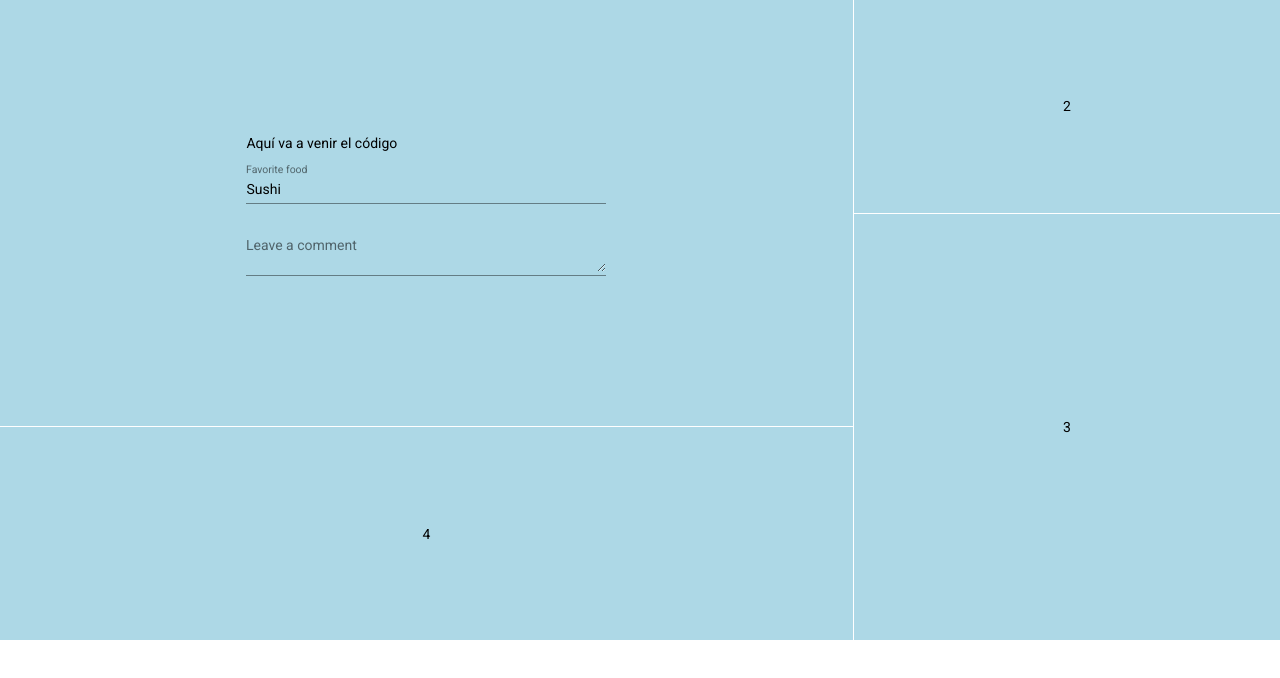
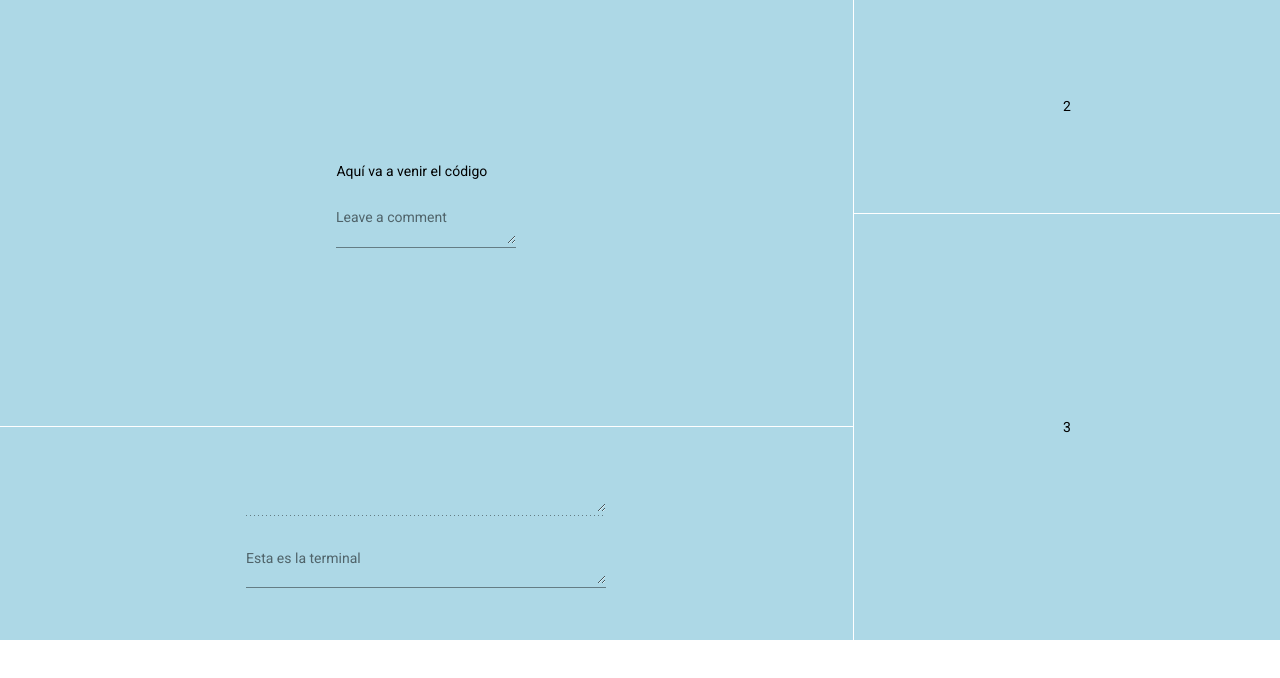
Before and after one commit to EdBinns/Interprete-Frontend, an Angular app: page /main in a window 1280 px wide. Shown: the top 678 px of the page. Built offline with nearby package versions, Linux system fonts and the light colour scheme.

Commit message:
Terminal empezada

```diff
--- a/src/app/app.module.ts
+++ b/src/app/app.module.ts
@@ -26,12 +26,14 @@ import { MatGridListModule } from '@angular/material/grid-list';
 // Components
 import { MainViewComponent } from './components/main-view/main-view.component';
 import { CodeComponent } from './components/code/code.component';
+import { TerminalComponent } from './components/terminal/terminal.component';
 
 @NgModule({
   declarations: [
     AppComponent,
     MainViewComponent,
-    CodeComponent
+    CodeComponent,
+    TerminalComponent
   ],
   imports: [
     BrowserModule,
--- a/src/app/components/code/code.component.html
+++ b/src/app/components/code/code.component.html
@@ -1,10 +1,5 @@
 <p>Aquí va a venir el código</p>
 <form class="example-form">
-    <mat-form-field class="example-full-width">
-      <mat-label>Favorite food</mat-label>
-      <input matInput placeholder="Ex. Pizza" value="Sushi">
-    </mat-form-field>
-
     <mat-form-field class="example-full-width">
       <mat-label>Leave a comment</mat-label>
       <textarea matInput placeholder="Ex. It makes me feel..."></textarea>
--- a/src/app/components/main-view/main-view.component.html
+++ b/src/app/components/main-view/main-view.component.html
@@ -4,5 +4,7 @@
     </mat-grid-tile>
     <mat-grid-tile  >2</mat-grid-tile>
     <mat-grid-tile [rowspan]=2>3</mat-grid-tile>
-    <mat-grid-tile  [colspan]=2>4</mat-grid-tile>
+    <mat-grid-tile  [colspan]=2>
+      <app-terminal></app-terminal>
+    </mat-grid-tile>
   </mat-grid-list>
--- /dev/null
+++ b/src/app/components/terminal/terminal.component.css
@@ -0,0 +1,9 @@
+.example-form {
+    min-width: 150px;
+    max-width: 500px;
+    width: 100%;
+  }
+
+  .example-full-width {
+    width: 100%;
+  }
--- /dev/null
+++ b/src/app/components/terminal/terminal.component.html
@@ -0,0 +1,10 @@
+<form class="example-form">
+  <mat-form-field class="example-full-width">
+    <textarea matInput disabled value="{{previousLines}}"></textarea>
+  </mat-form-field>
+
+    <mat-form-field class="example-full-width">
+      <mat-label>Esta es la terminal</mat-label>
+      <textarea [(ngModel)]="currentLine" name="currentLine" (keydown.enter)="onEnter()" matInput></textarea>
+    </mat-form-field>
+  </form>
--- /dev/null
+++ b/src/app/components/terminal/terminal.component.ts
@@ -0,0 +1,28 @@
+import { Component, OnInit } from '@angular/core';
+
+@Component({
+  selector: 'app-terminal',
+  templateUrl: './terminal.component.html',
+  styleUrls: ['./terminal.component.css']
+})
+export class TerminalComponent implements OnInit {
+
+  previousLines = "";
+  currentLine = "";
+
+  constructor() { }
+
+  ngOnInit(): void {
+  }
+
+  onEnter() {
+    let temp = this.currentLine.split("\n");
+    if (temp[1] == undefined) {
+      this.previousLines += "\n>>> " + (this.currentLine.split("\n"))[0];
+    } else {
+      this.previousLines += "\n>>> " + (this.currentLine.split("\n"))[1];
+    }
+    this.currentLine = "";
+  }
+
+}
```
Also changed, not shown: src/app/components/code/code.component.css (indentation only), 1 other file (tests, documents, lock files or other folders).
